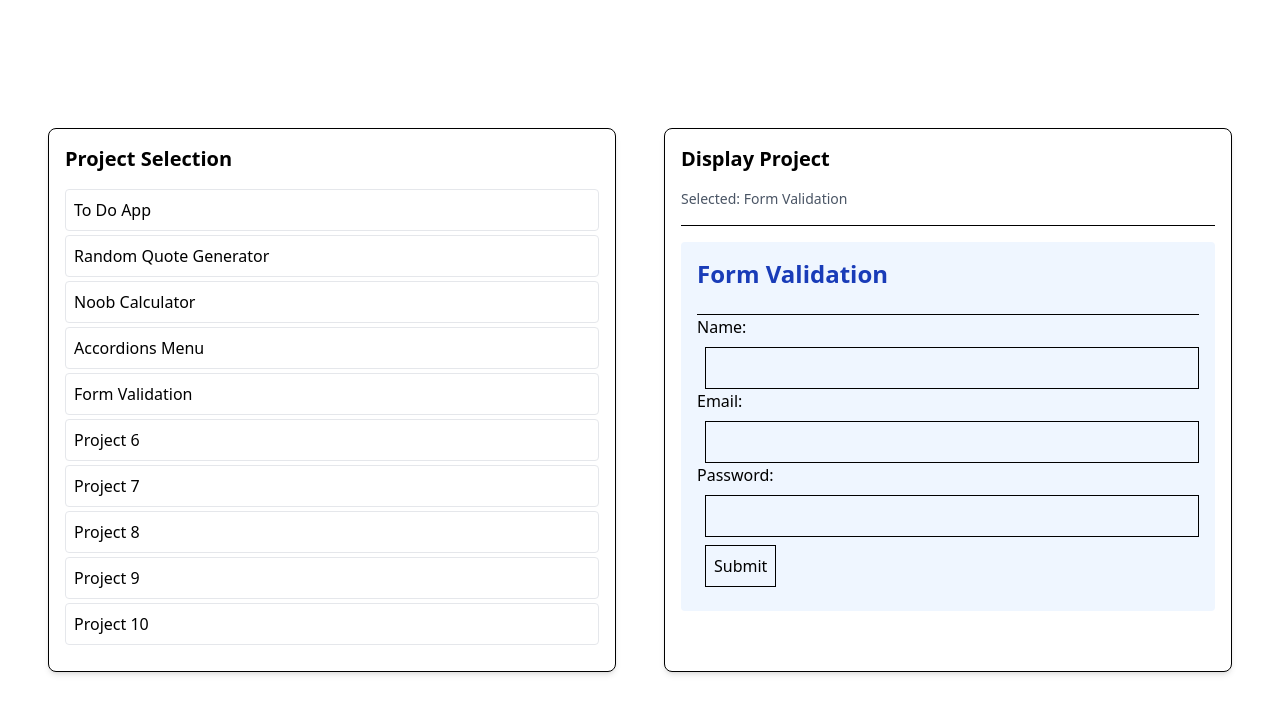
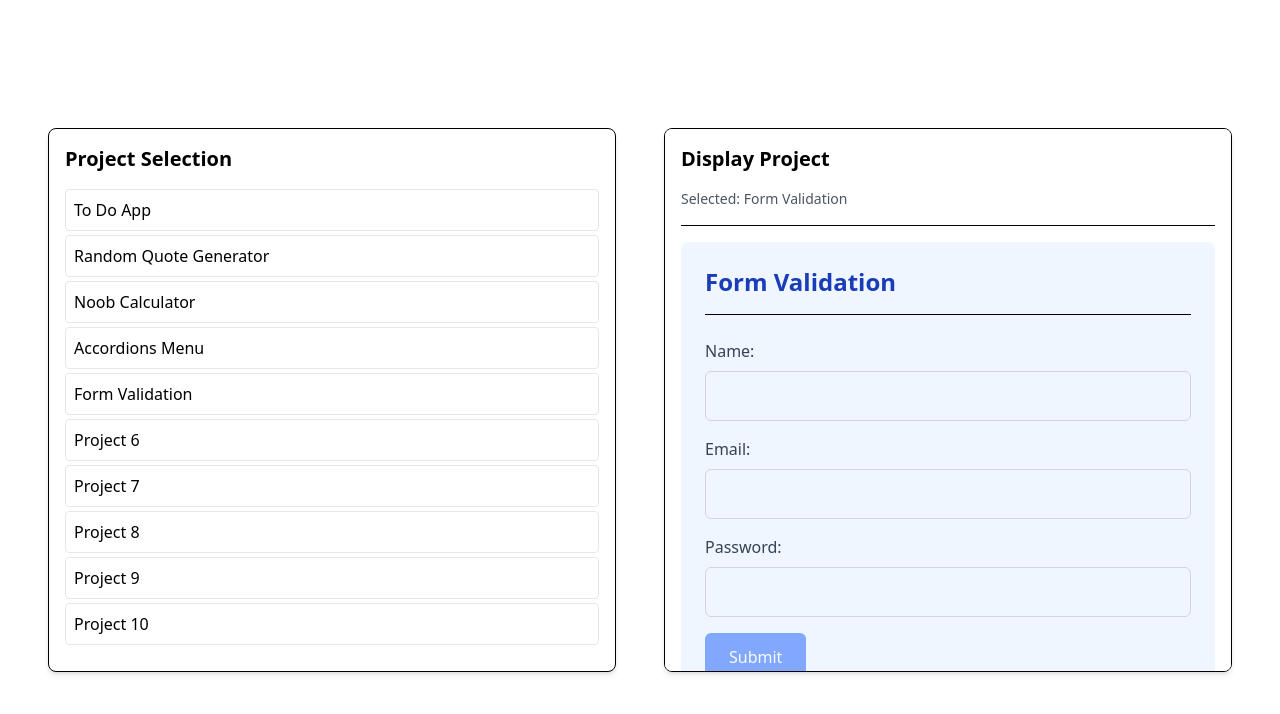
Before and after one commit to PeterDMadrid/Vue-Projects, a Vue app: page / in a window 1280 px wide. Both pictures are taken after a click on the button "Form Validation". Shown: the top 714 px of the page. Built offline with nearby package versions, Linux system fonts and the light colour scheme.

Commit message:
more readable

```diff
--- a/src/components/selection/projects/formValidation.vue
+++ b/src/components/selection/projects/formValidation.vue
@@ -7,59 +7,101 @@ const formData = ref({
     password: '',
 })
 
-const isNameValid = computed(() => formData.value.name.trim() !== '')
-const isEmailValid = computed(() => /^[^\s@]+@[^\s@]+\.[^\s@]+$/.test(formData.value.email))
-const isPasswordValid = computed(() => formData.value.password.length >= 8)
-const isFormValid = computed(() => isNameValid.value && isEmailValid.value && isPasswordValid.value)
-
-const submitForm = () => {
-    if (isFormValid.value) {
-        alert('Form is Valid')
-        toDisplay.value.name = formData.value.name
-        toDisplay.value.email = formData.value.email
-        toDisplay.value.password = formData.value.password
-    } else {
-        alert('Form is not valid')
-    }
-}
-
-const toDisplay = ref({
+const submittedData = ref({
     name: '',
     email: '',
     password: ''
 })
 
+const validationRules = {
+    name: (value) => value.trim().length > 0,
+    email: (value) => /^[^\s@]+@[^\s@]+\.[^\s@]+$/.test(value),
+    password: (value) => value.length >= 8
+}
 
+const validation = computed(() => ({
+    name: {
+        isValid: validationRules.name(formData.value.name),
+        message: 'Name is required'
+    },
+    email: {
+        isValid: validationRules.email(formData.value.email),
+        message: 'Please enter a valid email address'
+    },
+    password: {
+        isValid: validationRules.password(formData.value.password),
+        message: 'Password must be at least 8 characters'
+    }
+}))
+
+const isFormValid = computed(() =>
+    Object.values(validation.value).every(field => field.isValid)
+)
+
+const submitForm = () => {
+    if (isFormValid.value) {
+        Object.assign(submittedData.value, formData.value)
+        alert('Form submitted successfully!')
+    } else {
+        alert('Please fix the errors before submitting')
+    }
+}
+
+const shouldShowError = (fieldName) =>
+    formData.value[fieldName] && !validation.value[fieldName].isValid
+
+const formFields = [
+    { name: 'name', label: 'Name', type: 'text' },
+    { name: 'email', label: 'Email', type: 'email' },
+    { name: 'password', label: 'Password', type: 'password' }
+]
 </script>
 
 <template>
-    <div class="p-4 bg-blue-50 rounded">
-        <h1 class="text-2xl font-bold text-blue-800">Form Validation</h1><br>
-        <hr>
-        <div>
-            <form @submit.prevent="submitForm">
-                <div class="flex flex-col">
-                    <label for="name">Name:</label>
-                    <input v-model="formData.name" class="flex-[1] ml-2 mt-2 p-2 border" type="text">
-                    <span v-if="!isNameValid && formData.name">Name is not valid</span>
-                </div>
-                <div class="flex flex-col">
-                    <label for="email">Email:</label>
-                    <input v-model="formData.email" class="flex-[1] ml-2 mt-2 p-2 border">
-                    <span v-if="!isEmailValid && formData.email">Email is not valid</span>
-                </div>
-                <div class="flex flex-col">
-                    <label for="password">Password:</label>
-                    <input v-model="formData.password" class="flex-[1] ml-2 mt-2 p-2 border" type="password">
-                    <span v-if="!isPasswordValid && formData.password">Password musst be 8 characters</span>
-                </div>
-                <button class="border p-2 m-2" type="submit">Submit</button>
-            </form>
+    <div class="p-6 bg-blue-50 rounded-lg">
+        <h1 class="text-2xl font-bold text-blue-800 mb-4">Form Validation</h1>
+        <hr class="mb-6">
+
+        <form @submit.prevent="submitForm" class="space-y-4">
+            <div v-for="field in formFields" :key="field.name" class="flex flex-col space-y-2">
+                <label :for="field.name" class="font-medium text-gray-700">
+                    {{ field.label }}:
+                </label>
+
+                <input :id="field.name" v-model="formData[field.name]" :type="field.type"
+                    class="p-3 border rounded-md focus:outline-none focus:ring-2 focus:ring-blue-500 focus:border-transparent"
+                    :class="shouldShowError(field.name) ? 'border-red-500' : 'border-gray-300'">
+
+                <span v-if="shouldShowError(field.name)" class="text-red-500 text-sm">
+                    {{ validation[field.name].message }}
+                </span>
+            </div>
+
+            <button type="submit"
+                class="px-6 py-3 bg-blue-600 text-white rounded-md hover:bg-blue-700 focus:outline-none focus:ring-2 focus:ring-blue-500 transition-colors"
+                :class="isFormValid ? 'cursor-pointer' : 'opacity-50 cursor-not-allowed'">
+                Submit
+            </button>
+        </form>
+
+        <div v-if="submittedData.name || submittedData.email || submittedData.password"
+            class="mt-8 p-4 bg-green-50 border border-green-200 rounded-lg">
+            <h3 class="font-semibold text-green-800 mb-3">Submitted Data:</h3>
+            <div class="space-y-2 text-sm">
+                <p><strong>Name:</strong> {{ submittedData.name }}</p>
+                <p><strong>Email:</strong> {{ submittedData.email }}</p>
+                <p><strong>Password:</strong> {{ '*'.repeat(submittedData.password.length) }}</p>
+            </div>
         </div>
-        <div>
-            <p>{{ toDisplay.name }}</p>
-            <p>{{ toDisplay.email }}</p>
-            <p>{{ toDisplay.password }}</p>
+
+        <div class="mt-6 p-4 bg-gray-100 rounded-lg">
+            <h4 class="font-medium text-gray-700 mb-2">Form Status:</h4>
+            <p class="text-sm">
+                <strong>Valid:</strong>
+                <span :class="isFormValid ? 'text-green-600' : 'text-red-600'">
+                    {{ isFormValid ? 'Yes' : 'No' }}
+                </span>
+            </p>
         </div>
     </div>
 </template>
```
